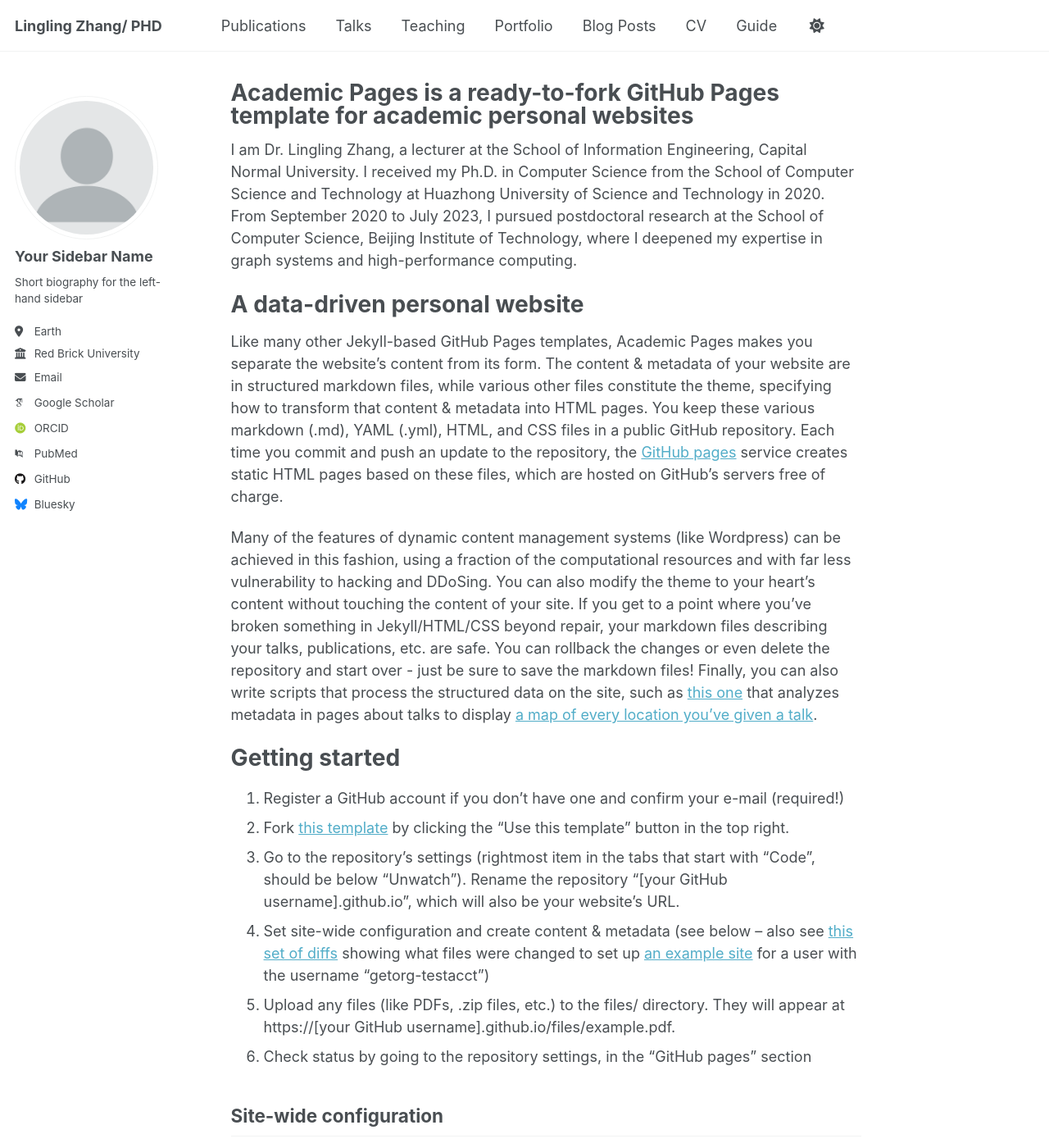
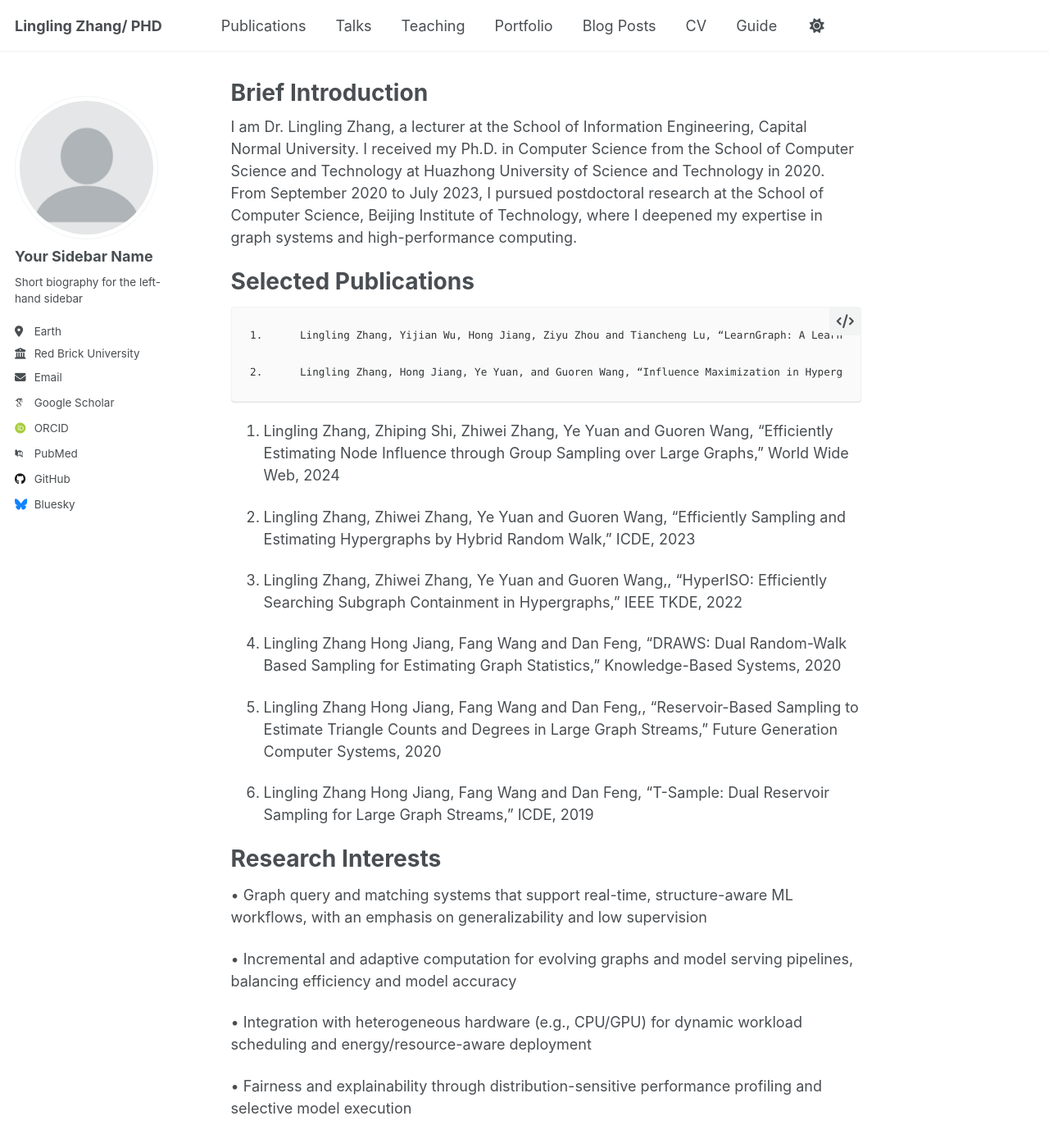
Before and after one commit to llzhang05/llzhang05.github.io, a Jekyll site: the page built from _pages/about.md, in a window 1280 px wide and 1400 px high. Shown: the whole window at 82% size. Built offline with Jekyll 4.4.1, drawn with Linux system fonts in a browser that asks for light colours; some web fonts are replaced; some of the changed text lies outside the part shown.

Commit message:
Update about.md
Signed-off-by: llzhang05 <zhanglingling05@126.com>

```diff
--- a/_pages/about.md
+++ b/_pages/about.md
@@ -1,6 +1,6 @@
 ---
 permalink: /
-title: "Academic Pages is a ready-to-fork GitHub Pages template for academic personal websites"
+title: "Brief Introduction"
 author_profile: true
 redirect_from:
   - /about/
@@ -9,41 +9,32 @@ redirect_from:
 
 I am Dr. Lingling Zhang, a lecturer at the School of Information Engineering, Capital Normal University. I received my Ph.D. in Computer Science from the School of Computer Science and Technology at Huazhong University of Science and Technology in 2020. From September 2020 to July 2023, I pursued postdoctoral research at the School of Computer Science, Beijing Institute of Technology, where I deepened my expertise in graph systems and high-performance computing.
 
-A data-driven personal website
+Selected Publications
 ======
-Like many other Jekyll-based GitHub Pages templates, Academic Pages makes you separate the website's content from its form. The content & metadata of your website are in structured markdown files, while various other files constitute the theme, specifying how to transform that content & metadata into HTML pages. You keep these various markdown (.md), YAML (.yml), HTML, and CSS files in a public GitHub repository. Each time you commit and push an update to the repository, the [GitHub pages](https://pages.github.com/) service creates static HTML pages based on these files, which are hosted on GitHub's servers free of charge.
+	1.	Lingling Zhang, Yijian Wu, Hong Jiang, Ziyu Zhou and Tiancheng Lu, “LearnGraph: A Learning-Based Architecture for Dynamic Graph Processing,” DAC 2025 (To Appear)
 
-Many of the features of dynamic content management systems (like Wordpress) can be achieved in this fashion, using a fraction of the computational resources and with far less vulnerability to hacking and DDoSing. You can also modify the theme to your heart's content without touching the content of your site. If you get to a point where you've broken something in Jekyll/HTML/CSS beyond repair, your markdown files describing your talks, publications, etc. are safe. You can rollback the changes or even delete the repository and start over - just be sure to save the markdown files! Finally, you can also write scripts that process the structured data on the site, such as [this one](https://github.com/academicpages/academicpages.github.io/blob/master/talkmap.ipynb) that analyzes metadata in pages about talks to display [a map of every location you've given a talk](https://academicpages.github.io/talkmap.html).
+	2.	Lingling Zhang, Hong Jiang, Ye Yuan, and Guoren Wang, “Influence Maximization in Hypergraphs by Stratified Sampling,” arXiv:2406.01911, 2024
 
-Getting started
+  3.	Lingling Zhang, Zhiping Shi, Zhiwei Zhang, Ye Yuan and Guoren Wang, “Efficiently Estimating Node Influence through Group Sampling over Large Graphs,” World Wide Web, 2024
+
+  4.	Lingling Zhang, Zhiwei Zhang, Ye Yuan and Guoren Wang, “Efficiently Sampling and Estimating Hypergraphs by Hybrid Random Walk,” ICDE, 2023
+
+  5.	Lingling Zhang, Zhiwei Zhang, Ye Yuan and Guoren Wang,, “HyperISO: Efficiently Searching Subgraph Containment in Hypergraphs,” IEEE TKDE, 2022
+
+ 6.	Lingling Zhang Hong Jiang, Fang Wang and Dan Feng, “DRAWS: Dual Random-Walk Based Sampling for Estimating Graph Statistics,” Knowledge-Based Systems, 2020
+
+ 7.	Lingling Zhang Hong Jiang, Fang Wang and Dan Feng,, “Reservoir-Based Sampling to Estimate Triangle Counts and Degrees in Large Graph Streams,” Future Generation Computer Systems, 2020
+
+ 8.	Lingling Zhang Hong Jiang, Fang Wang and Dan Feng, “T-Sample: Dual Reservoir Sampling for Large Graph Streams,” ICDE, 2019
+
+
+
+Research Interests
 ======
-1. Register a GitHub account if you don't have one and confirm your e-mail (required!)
-1. Fork [this template](https://github.com/academicpages/academicpages.github.io) by clicking the "Use this template" button in the top right.
-1. Go to the repository's settings (rightmost item in the tabs that start with "Code", should be below "Unwatch"). Rename the repository "[your GitHub username].github.io", which will also be your website's URL.
-1. Set site-wide configuration and create content & metadata (see below -- also see [this set of diffs](http://archive.is/3TPas) showing what files were changed to set up [an example site](https://getorg-testacct.github.io) for a user with the username "getorg-testacct")
-1. Upload any files (like PDFs, .zip files, etc.) to the files/ directory. They will appear at https://[your GitHub username].github.io/files/example.pdf.
-1. Check status by going to the repository settings, in the "GitHub pages" section
+ • Graph query and matching systems that support real-time, structure-aware ML workflows, with an emphasis on generalizability and low supervision
 
-Site-wide configuration
-------
-The main configuration file for the site is in the base directory in [_config.yml](https://github.com/academicpages/academicpages.github.io/blob/master/_config.yml), which defines the content in the sidebars and other site-wide features. You will need to replace the default variables with ones about yourself and your site's github repository. The configuration file for the top menu is in [_data/navigation.yml](https://github.com/academicpages/academicpages.github.io/blob/master/_data/navigation.yml). For example, if you don't have a portfolio or blog posts, you can remove those items from that navigation.yml file to remove them from the header.
+ •	Incremental and adaptive computation for evolving graphs and model serving pipelines, balancing efficiency and model accuracy
 
-Create content & metadata
-------
-For site content, there is one markdown file for each type of content, which are stored in directories like _publications, _talks, _posts, _teaching, or _pages. For example, each talk is a markdown file in the [_talks directory](https://github.com/academicpages/academicpages.github.io/tree/master/_talks). At the top of each markdown file is structured data in YAML about the talk, which the theme will parse to do lots of cool stuff. The same structured data about a talk is used to generate the list of talks on the [Talks page](https://academicpages.github.io/talks), each [individual page](https://academicpages.github.io/talks/2012-03-01-talk-1) for specific talks, the talks section for the [CV page](https://academicpages.github.io/cv), and the [map of places you've given a talk](https://academicpages.github.io/talkmap.html) (if you run this [python file](https://github.com/academicpages/academicpages.github.io/blob/master/talkmap.py) or [Jupyter notebook](https://github.com/academicpages/academicpages.github.io/blob/master/talkmap.ipynb), which creates the HTML for the map based on the contents of the _talks directory).
+ •	Integration with heterogeneous hardware (e.g., CPU/GPU) for dynamic workload scheduling and energy/resource-aware deployment
 
-**Markdown generator**
-
-The repository includes [a set of Jupyter notebooks](https://github.com/academicpages/academicpages.github.io/tree/master/markdown_generator
-) that converts a CSV containing structured data about talks or presentations into individual markdown files that will be properly formatted for the Academic Pages template. The sample CSVs in that directory are the ones I used to create my own personal website at stuartgeiger.com. My usual workflow is that I keep a spreadsheet of my publications and talks, then run the code in these notebooks to generate the markdown files, then commit and push them to the GitHub repository.
-
-How to edit your site's GitHub repository
-------
-Many people use a git client to create files on their local computer and then push them to GitHub's servers. If you are not familiar with git, you can directly edit these configuration and markdown files directly in the github.com interface. Navigate to a file (like [this one](https://github.com/academicpages/academicpages.github.io/blob/master/_talks/2012-03-01-talk-1.md) and click the pencil icon in the top right of the content preview (to the right of the "Raw | Blame | History" buttons). You can delete a file by clicking the trashcan icon to the right of the pencil icon. You can also create new files or upload files by navigating to a directory and clicking the "Create new file" or "Upload files" buttons.
-
-Example: editing a markdown file for a talk
-![Editing a markdown file for a talk](/images/editing-talk.png)
-
-For more info
-------
-More info about configuring Academic Pages can be found in [the guide](https://academicpages.github.io/markdown/), the [growing wiki](https://github.com/academicpages/academicpages.github.io/wiki), and you can always [ask a question on GitHub](https://github.com/academicpages/academicpages.github.io/discussions). The [guides for the Minimal Mistakes theme](https://mmistakes.github.io/minimal-mistakes/docs/configuration/) (which this theme was forked from) might also be helpful.
+ •	Fairness and explainability through distribution-sensitive performance profiling and selective model execution
```
